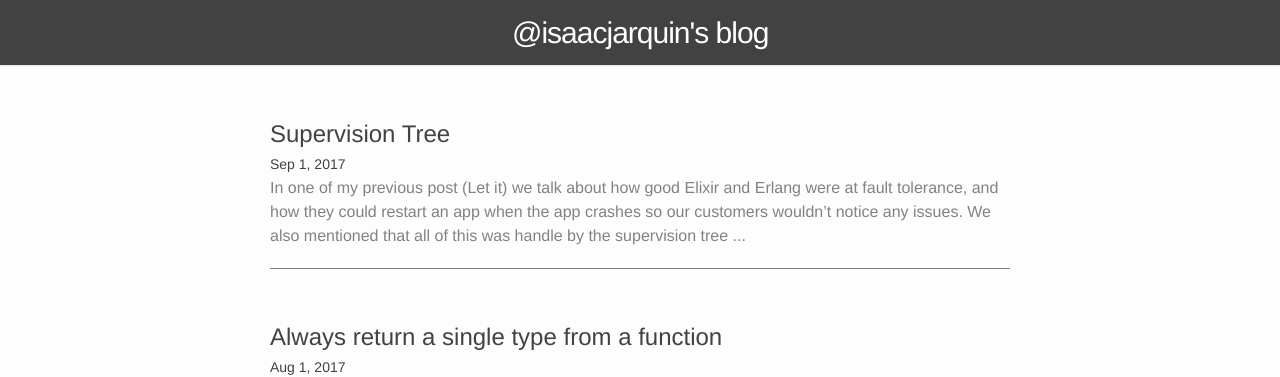
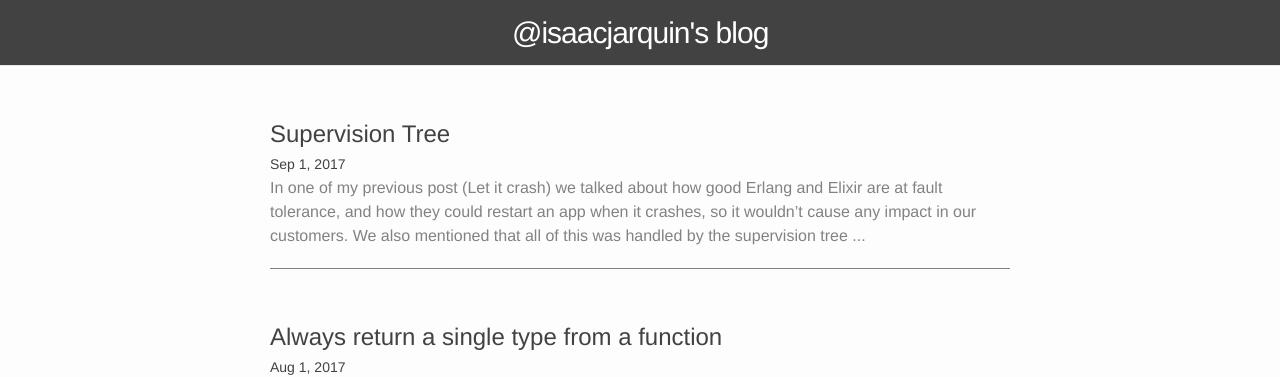
Before and after one commit to isaacjarquin/isaacjarquin.github.io, a Jekyll site: the page built from index.html, in a window 1280 px wide. Shown: the top 377 px of the page. Built offline with Jekyll 4.4.1, drawn with Linux system fonts in a browser that asks for light colours.

Commit message:
correct the preview copy in the supervision tree post

```diff
--- a/_posts/2017-09-01-supervision-tree.markdown
+++ b/_posts/2017-09-01-supervision-tree.markdown
@@ -6,7 +6,7 @@ author: Isaac Jarquin
 categories: software
 excerpt:  Introduction to supervision trees in Erlang and Elixir.
 comments: true
-resume: "In one of my previous post (Let it) we talk about how good Elixir and Erlang were at fault tolerance, and how they could restart an app when the app crashes so our customers wouldn’t notice any issues. We also mentioned that all of this was handle by the supervision tree ..."
+resume: "In one of my previous post (Let it crash) we talked about how good Erlang and Elixir are at fault tolerance, and how they could restart an app when it crashes, so it wouldn’t cause any impact in our customers. We also mentioned that all of this was handled by the supervision tree ..."
 ---
 
 ## Have you try turn it off and on again ?
```
